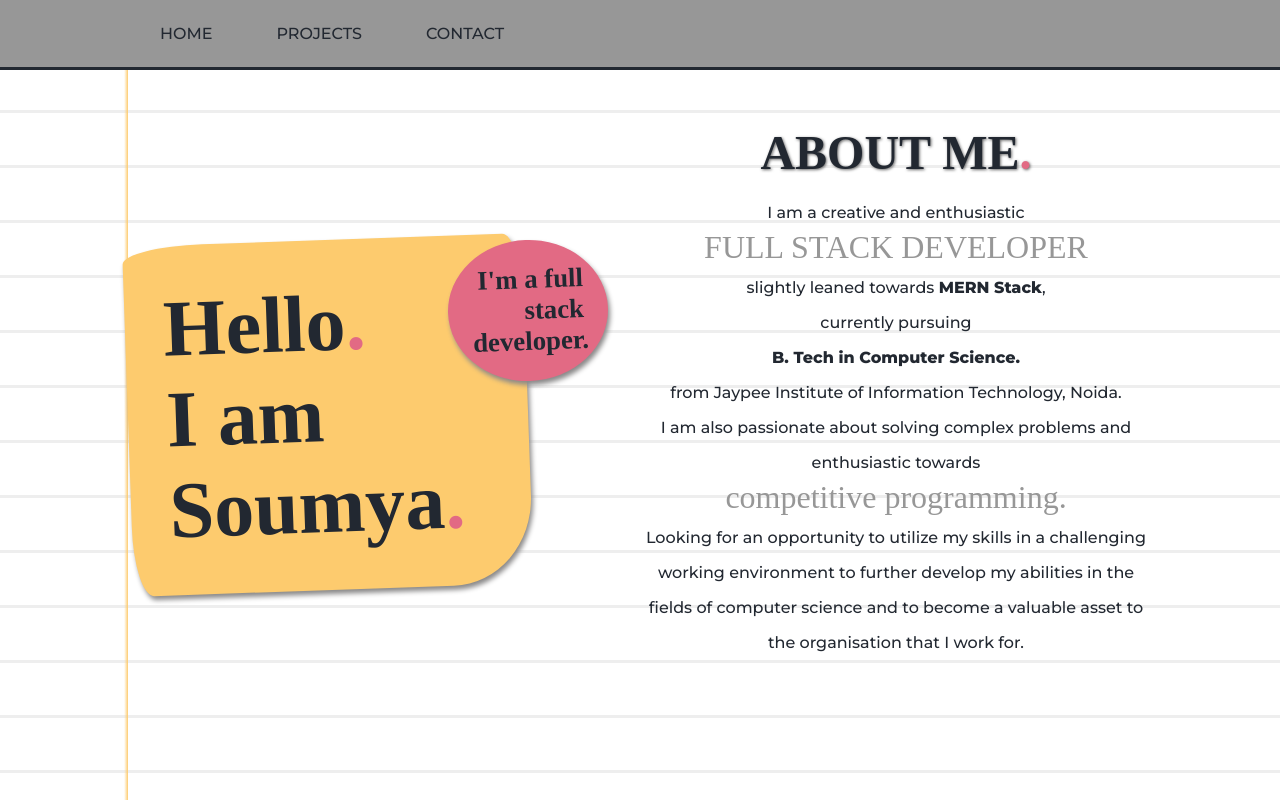
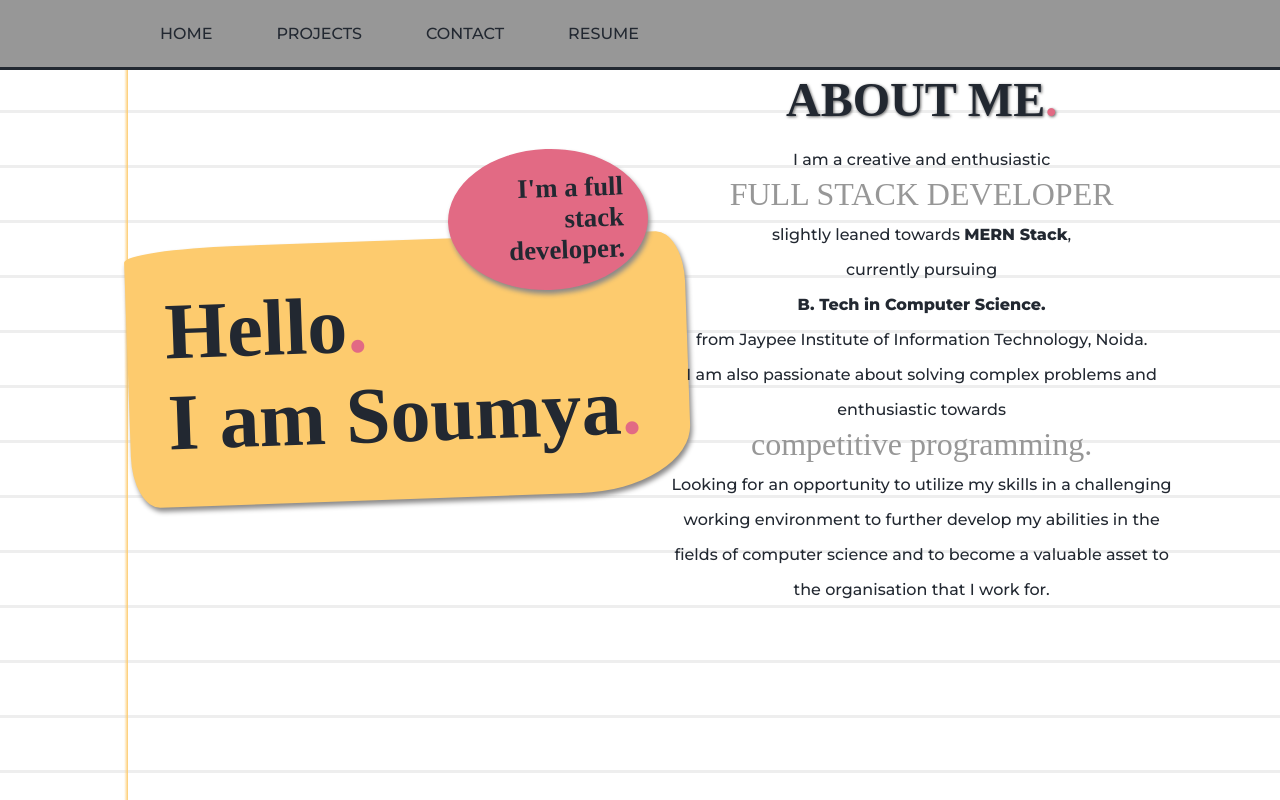
Before and after one commit to soumya-verma/Portfolio, a React (Create React App) app: page / in a window 1280 px wide. Shown: the top 800 px of the page. Built offline with nearby package versions, Linux system fonts and the light colour scheme; a web font is replaced by a local one.

Commit message:
Fixed bugs and added resume

```diff
--- a/src/App.css
+++ b/src/App.css
@@ -394,15 +394,21 @@ textarea::placeholder {
   margin: 1vh;
 }
 
+/* ********************************************************************************************************* */
+
 @media only screen and (max-width: 1310px) {
   header .note {
-    width: 50vh;
+    width: 70vh;
     /* width: 70vh; */
+  }
+  header .note2 {
+    width: 25vh;
   }
   .about {
     width: 40%;
     /* margin-top: -30vh; */
-    margin-top: -20%;
+    margin-top: -17%;
+    margin-right: 8%;
   }
   .contactbox h2 {
     padding-right: 15vh;
--- a/src/components/Design.jsx
+++ b/src/components/Design.jsx
@@ -4,8 +4,8 @@ const Design = () => {
   return (
     <div className="design">
       <h1 class="home-title">
-        <span>It isn't about what you know</span>
-        <span>Its about what you can figure out</span>
+        <span>&nbsp;&nbsp;It isn't about what you know&nbsp;&nbsp;</span>
+        <span>&nbsp;&nbsp;Its about what you can figure out&nbsp;&nbsp;</span>
       </h1>
     </div>
   );
--- a/src/components/Icon.jsx
+++ b/src/components/Icon.jsx
@@ -3,7 +3,7 @@ import React from "react";
 const Icon = (props) => {
   return (
     <div className="icons">
-      <a href={props.link}>
+      <a target="_blank" href={props.link}>
         <i class={props.name}></i>
       </a>
     </div>
--- a/src/components/Nav.jsx
+++ b/src/components/Nav.jsx
@@ -7,6 +7,12 @@ const Nav = () => {
         <a href="#top">HOME</a>
         <a href="#projects">PROJECTS</a>
         <a href="#contact">CONTACT</a>
+        <a
+          target="_blank"
+          href="https://drive.google.com/file/d/17FGZRTq_DarCgXkD1ORFDxPLE1G-QzZ0/view?usp=sharing"
+        >
+          RESUME
+        </a>
       </div>
       <hr />
     </div>
--- a/src/components/ProjectCard.jsx
+++ b/src/components/ProjectCard.jsx
@@ -7,7 +7,9 @@ const ProjectCard = (props) => {
       <h3>{props.name}</h3>
       <p>{props.desc}</p>
       <br />
-      <a href={props.link}>VISIT</a>
+      <a target="_blank" href={props.link}>
+        VISIT
+      </a>
     </div>
   );
 };
--- a/src/components/Skills.jsx
+++ b/src/components/Skills.jsx
@@ -23,6 +23,7 @@ const Skills = () => {
         <Tag name="Data Structures" />
         <Tag name="Algorithms" />
         <Tag name="Problem Solving" />
+        <Tag name="Operating Systems" />
       </div>
     </div>
   );
```
Also changed, not shown: 1 other file (tests, documents, lock files or other folders).
